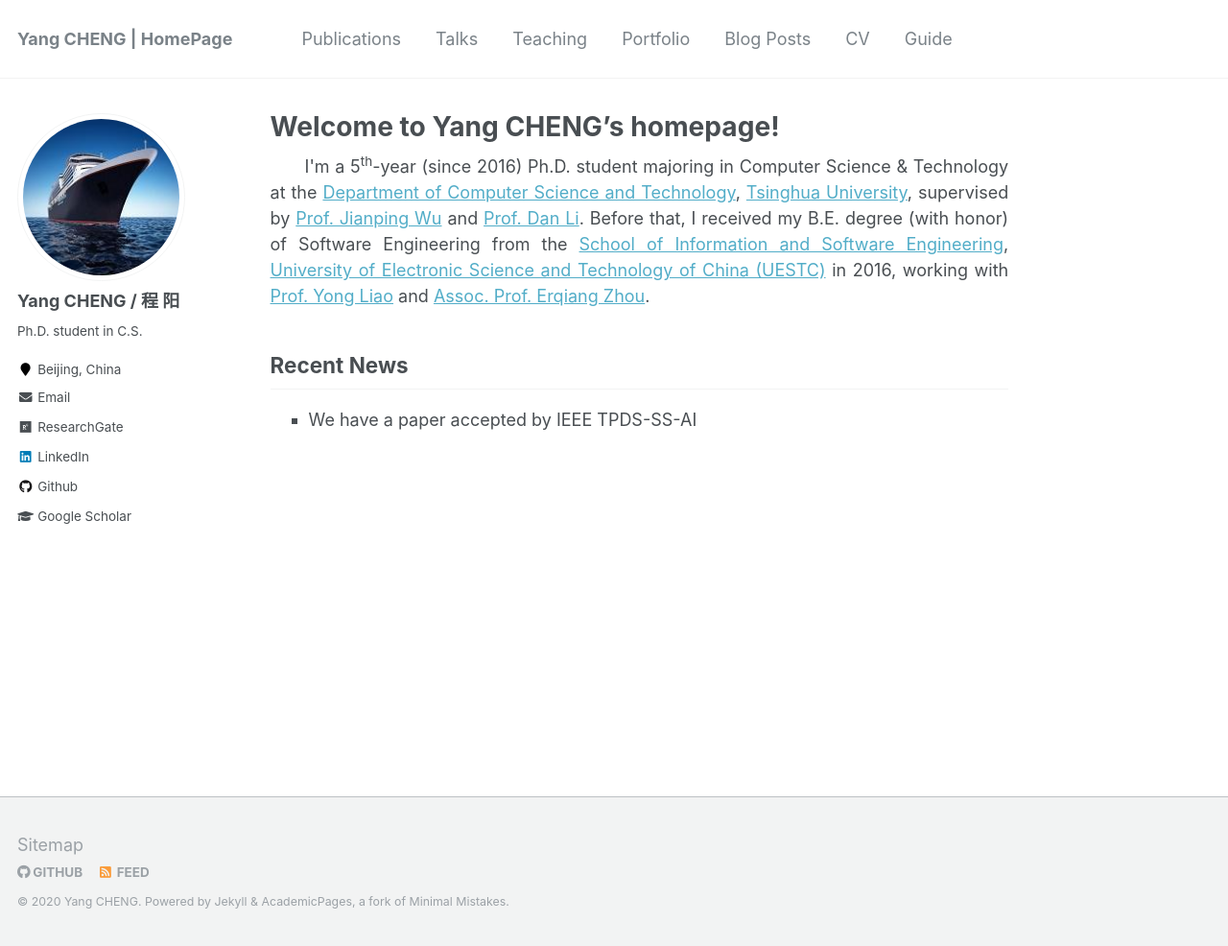
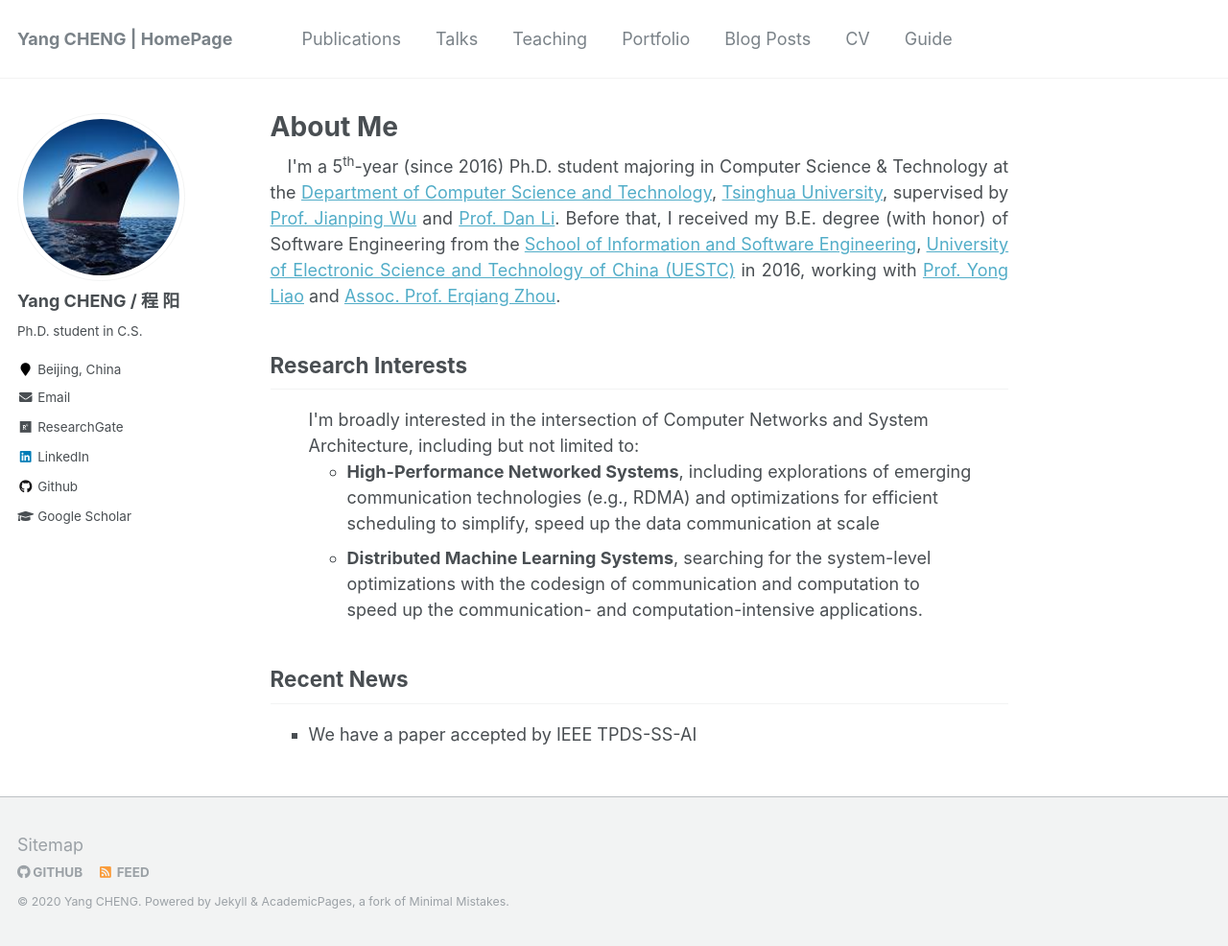
Before and after one commit to NEWPLAN/newplan.github.io, a Jekyll site: the page built from _pages/about.md, in a window 1280 px wide and 986 px high. Shown: the whole window at 96% size. Built offline with Jekyll 4.4.1, drawn with Linux system fonts in a browser that asks for light colours.

Commit message:
Update about.md

```diff
--- a/_pages/about.md
+++ b/_pages/about.md
@@ -1,6 +1,6 @@
 ---
 permalink: /
-title: "Welcome to Yang CHENG's homepage!"
+title: "About Me"
 excerpt: "About me"
 author_profile: true
 redirect_from:
@@ -9,7 +9,7 @@ redirect_from:
 ---
 
 
-<div style="text-align:justify; text-indent:2em;">
+<div style="text-align:justify; text-indent:1em;">
 				I'm a 5<sup>th</sup>-year (since 2016) Ph.D. student majoring in Computer Science & Technology at the <a href="http://www.cs.tsinghua.edu.cn">Department
 					of Computer Science and Technology</a>,
 				<a href="http://www.tsinghua.edu.cn">Tsinghua University</a>, supervised by
@@ -24,6 +24,16 @@ redirect_from:
 
 <span > </span>
 
+## Research Interests
+<div >
+	<ul>
+		<span>I'm broadly interested in the intersection of Computer Networks and System Architecture, including but not limited to:</span>
+		<ul style="width: 95%">
+			<li><strong>High-Performance Networked Systems</strong>, including explorations of emerging communication technologies (e.g., RDMA) and  optimizations for efficient scheduling to simplify, speed up the data communication at scale</li>
+			<li><strong>Distributed Machine Learning Systems</strong>, searching for the system-level optimizations with the codesign of communication and computation to speed up the communication- and computation-intensive applications.</li>
+		</ul>
+	</ul>
+</div>
 
 ## Recent News
 <ul type="square">
```
